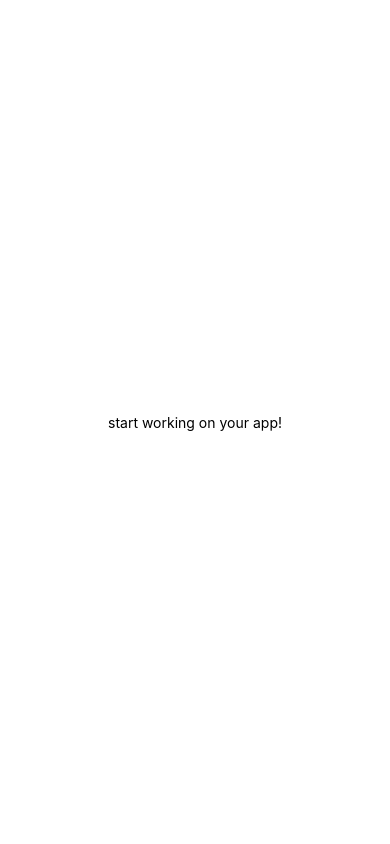
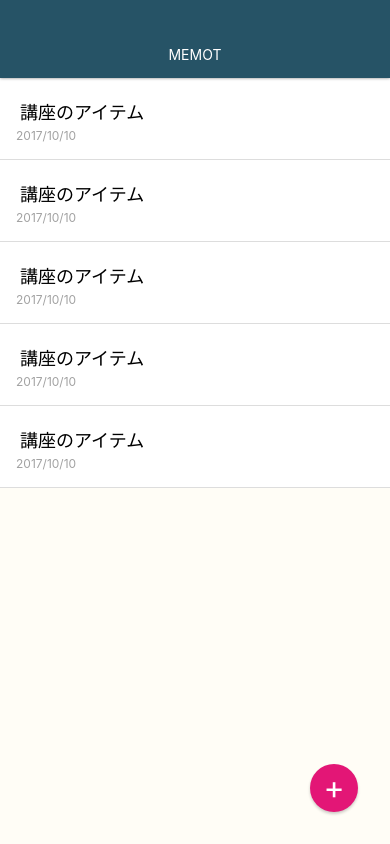
Before and after one commit to dn16/MemoApp, a React Native app: screen / in a window 390 px wide. Built offline with nearby package versions, Linux system fonts and the light colour scheme.

Commit message:
create memolist

```diff
--- a/App.js
+++ b/App.js
@@ -5,7 +5,43 @@
   render() {
     return (
       <View style={styles.container}>
-        <Text>start working on your app!</Text>
+
+        <View style={styles.appbar}>
+          <View>
+            <Text style={styles.appbarTitle}>MEMOT</Text>
+          </View>
+        </View>
+
+        <View style={styles.memoList}>
+          <View style={styles.memoListItem}>
+            <Text style={styles.memoTitle}>講座のアイテム</Text>
+            <Text style={styles.memoDate}>2017/10/10</Text>
+          </View>
+
+          <View style={styles.memoListItem}>
+            <Text style={styles.memoTitle}>講座のアイテム</Text>
+            <Text style={styles.memoDate}>2017/10/10</Text>
+          </View>
+
+          <View style={styles.memoListItem}>
+            <Text style={styles.memoTitle}>講座のアイテム</Text>
+            <Text style={styles.memoDate}>2017/10/10</Text>
+          </View>
+
+          <View style={styles.memoListItem}>
+            <Text style={styles.memoTitle}>講座のアイテム</Text>
+            <Text style={styles.memoDate}>2017/10/10</Text>
+          </View>
+
+          <View style={styles.memoListItem}>
+            <Text style={styles.memoTitle}>講座のアイテム</Text>
+            <Text style={styles.memoDate}>2017/10/10</Text>
+          </View>
+        </View>
+
+        <View style={styles.memoAddButton}>
+          <Text style={styles.memoAddButtonTitle}>+</Text>
+        </View>
       </View>
     );
   }
@@ -14,8 +50,66 @@
 const styles = StyleSheet.create({
   container: {
     flex: 1,
-    backgroundColor: '#fff',
+    backgroundColor: '#fffdf6',
     alignItems: 'center',
     justifyContent: 'center',
+    paddingTop: 78,
+  },
+  memoAddButton: {
+    position: 'absolute',
+    bottom: 32,
+    right: 32,
+    width: 48,
+    height: 48,
+    backgroundColor: '#e31676',
+    borderRadius: 24,
+    alignItems: 'center',
+    justifyContent: 'center',
+    shadowColor: '#000',
+    shadowOffset: { width: 0, height: 2 },
+    shadowOpacity: 0.2,
+    shadowRadius: 3,
+  },
+  memoAddButtonTitle: {
+    fontSize: 32,
+    lineHeight: 32,
+    color: '#fff',
+  },
+  memoList: {
+    width: '100%',
+    flex: 1,
+  },
+  memoListItem: {
+    padding: 16,
+    borderBottomWidth: 1,
+    borderBottomColor: '#ddd',
+    backgroundColor: '#fff',
+  },
+  memoTitle: {
+    fontSize: 18,
+    margin: 4,
+  },
+  memoDate: {
+    fontSize: 12,
+    color: '#a2a2a2',
+  },
+  appbar: {
+    position: 'absolute',
+    top: 0,
+    left: 0,
+    right: 0,
+    height: 78,
+    paddingTop: 30,
+    backgroundColor: '#265366',
+    justifyContent: 'center',
+    alignItems: 'center',
+    shadowColor: '#000',
+    shadowOffset: { width: 0, height: 0 },
+    shadowOpacity: 0.5,
+    shadowRadius: 3,
+    zIndex: 10,
+  },
+  appbarTitle: {
+    color: '#fff',
   },
 });
--- a/package.json
+++ b/package.json
@@ -3,6 +3,7 @@
   "private": true,
   "dependencies": {
     "expo": "^26.0.0",
+    "mongoose": "^5.0.14",
     "react": "16.3.0-alpha.1",
     "react-native": "https://github.com/expo/react-native/archive/sdk-26.0.0.tar.gz"
   },
```
Also changed, not shown: src/elements/BodyText.js (added, +23 -0 lines), .eslintrc.json, 1 other file (tests, documents, lock files or other folders).
